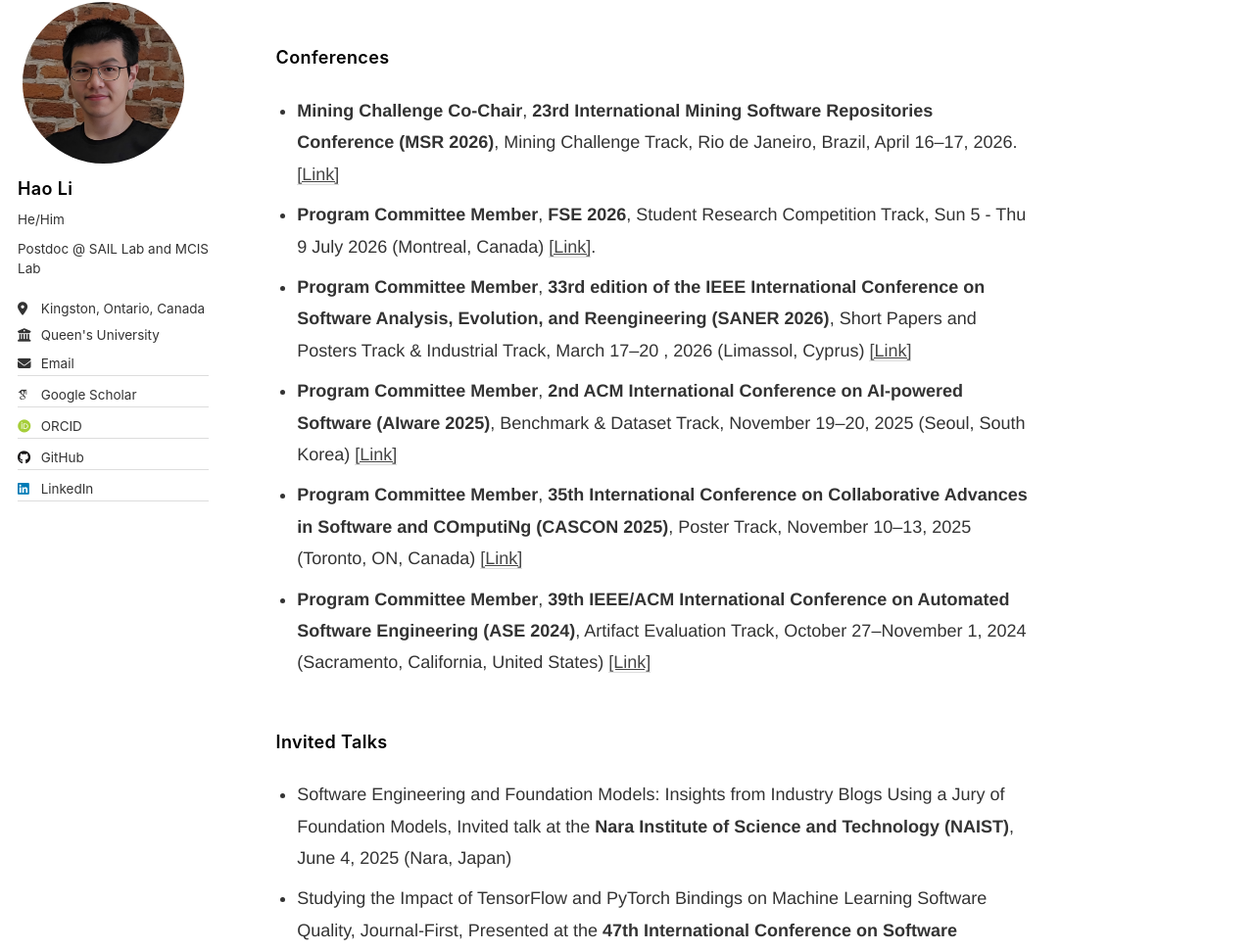
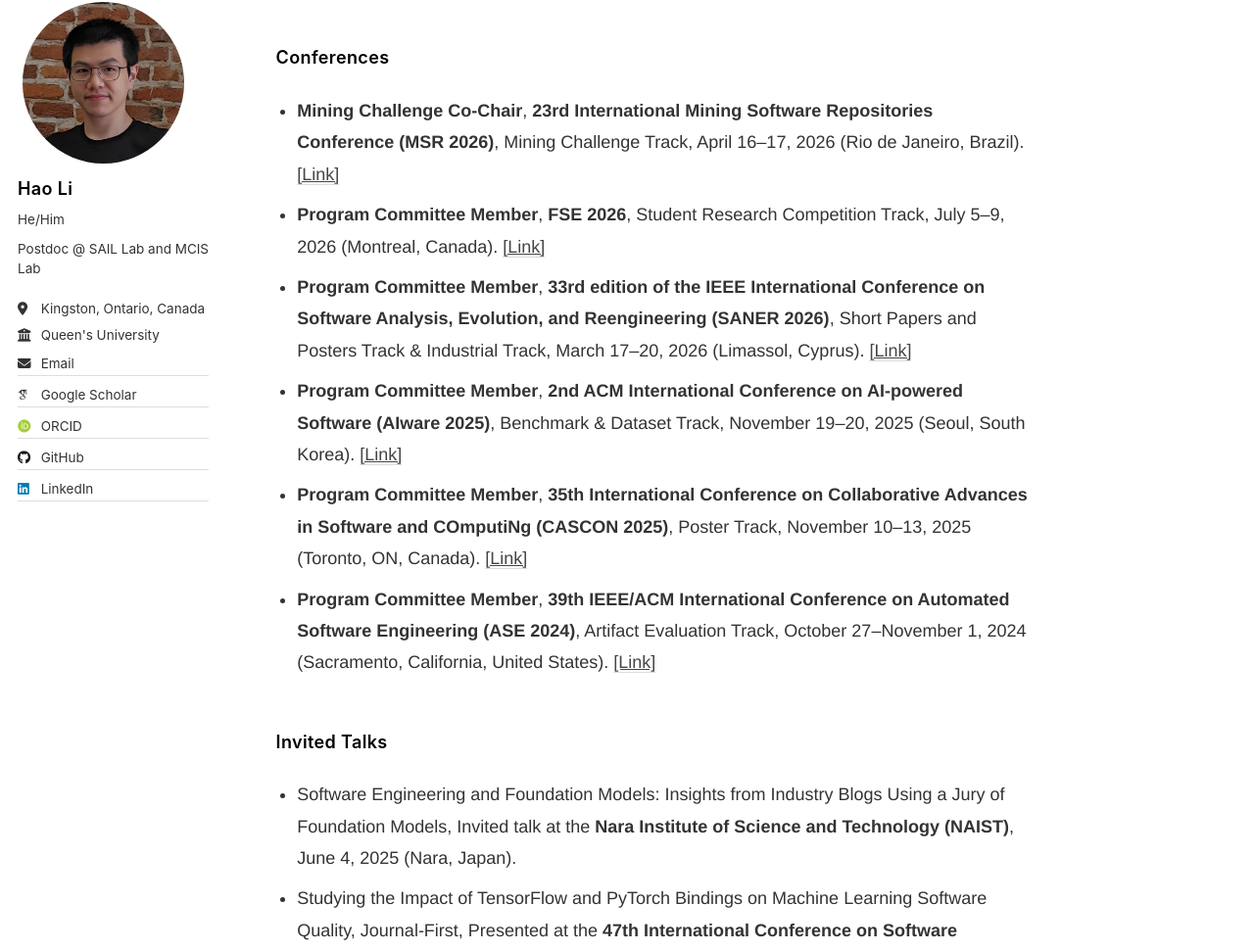
Before and after one commit to Leo-LiHao/Leo-LiHao.github.io, a Jekyll site: the page built from _pages/about.md, in a window 1280 px wide and 1400 px high, scrolled down 3280 px. Shown: the part 125-1096 px from the top of the window at 98% size. Built offline with Jekyll 4.4.1, drawn with Linux system fonts in a browser that asks for light colours; some web fonts are replaced.

Commit message:
small fixes

```diff
--- a/_pages/about.md
+++ b/_pages/about.md
@@ -80,15 +80,15 @@ For the most up-to-date list of my publications, please see my [Google Scholar p
 ## Academic Services
 
 ### Conferences
-- **Mining Challenge Co‐Chair**, **23rd International Mining Software Repositories Conference (MSR 2026)**, Mining Challenge Track, Rio de Janeiro, Brazil, April 16--17, 2026. [[Link]](https://2026.msrconf.org/track/msr-2026-mining-challenge)
-- **Program Committee Member**, **FSE 2026**, Student Research Competition Track, Sun 5 - Thu 9 July 2026 (Montreal, Canada) [[Link]](https://conf.researchr.org/track/fse-2026/fse-2026-student-research-competition).
-- **Program Committee Member**, **33rd edition of the IEEE International Conference on Software Analysis, Evolution, and Reengineering (SANER 2026)**, Short Papers and Posters Track & Industrial Track, March 17--20 , 2026 (Limassol, Cyprus) [[Link]](https://conf.researchr.org/track/saner-2026/saner-2026-short-papers-and-posters-track)
-- **Program Committee Member**, **2nd ACM International Conference on AI-powered Software (AIware 2025)**, Benchmark & Dataset Track, November 19--20, 2025 (Seoul, South Korea) [[Link]](https://2025.aiwareconf.org/track/aiware-2025-benchmark---dataset-track)
-- **Program Committee Member**, **35th International Conference on Collaborative Advances in Software and COmputiNg (CASCON 2025)**, Poster Track, November 10--13, 2025 (Toronto, ON, Canada) [[Link]](https://conf.researchr.org/track/cascon-2025/posters-track)
-- **Program Committee Member**, **39th IEEE/ACM International Conference on Automated Software Engineering (ASE 2024)**, Artifact Evaluation Track, October 27--November 1, 2024 (Sacramento, California, United States) [[Link]](https://conf.researchr.org/track/ase-2024/ase-2024-artifact-evaluation-track)
+- **Mining Challenge Co‐Chair**, **23rd International Mining Software Repositories Conference (MSR 2026)**, Mining Challenge Track, April 16--17, 2026 (Rio de Janeiro, Brazil). [[Link]](https://2026.msrconf.org/track/msr-2026-mining-challenge)
+- **Program Committee Member**, **FSE 2026**, Student Research Competition Track, July 5--9, 2026 (Montreal, Canada). [[Link]](https://conf.researchr.org/track/fse-2026/fse-2026-student-research-competition)
+- **Program Committee Member**, **33rd edition of the IEEE International Conference on Software Analysis, Evolution, and Reengineering (SANER 2026)**, Short Papers and Posters Track & Industrial Track, March 17--20, 2026 (Limassol, Cyprus). [[Link]](https://conf.researchr.org/track/saner-2026/saner-2026-short-papers-and-posters-track)
+- **Program Committee Member**, **2nd ACM International Conference on AI-powered Software (AIware 2025)**, Benchmark & Dataset Track, November 19--20, 2025 (Seoul, South Korea). [[Link]](https://2025.aiwareconf.org/track/aiware-2025-benchmark---dataset-track)
+- **Program Committee Member**, **35th International Conference on Collaborative Advances in Software and COmputiNg (CASCON 2025)**, Poster Track, November 10--13, 2025 (Toronto, ON, Canada). [[Link]](https://conf.researchr.org/track/cascon-2025/posters-track)
+- **Program Committee Member**, **39th IEEE/ACM International Conference on Automated Software Engineering (ASE 2024)**, Artifact Evaluation Track, October 27--November 1, 2024 (Sacramento, California, United States). [[Link]](https://conf.researchr.org/track/ase-2024/ase-2024-artifact-evaluation-track)
 
 ### Invited Talks
-- Software Engineering and Foundation Models: Insights from Industry Blogs Using a Jury of Foundation Models, Invited talk at the **Nara Institute of Science and Technology (NAIST)**, June 4, 2025 (Nara, Japan)
+- Software Engineering and Foundation Models: Insights from Industry Blogs Using a Jury of Foundation Models, Invited talk at the **Nara Institute of Science and Technology (NAIST)**, June 4, 2025 (Nara, Japan).
 - Studying the Impact of TensorFlow and PyTorch Bindings on Machine Learning Software Quality, Journal-First, Presented at the **47th International Conference on Software Engineering (ICSE 2025)**, May 2, 2025 (Ottawa, ON, Canada). [[Link]](https://conf.researchr.org/details/icse-2025/icse-2025-journal-first-papers/1/Studying-the-Impact-of-TensorFlow-and-PyTorch-Bindings-on-Machine-Learning-Software-Q)
 - Software Engineering and Foundation Models: Insights from Industry Blogs Using a Jury of Foundation Models, Software Engineering in Practice (SEIP), Presented at the **47th International Conference on Software Engineering (ICSE 2025)**, May 2, 2025 (Ottawa, ON, Canada). [[Link]](https://conf.researchr.org/details/icse-2025/icse-2025-software-engineering-in-practice/54/Software-Engineering-and-Foundation-Models-Insights-from-Industry-Blogs-Using-a-Jury)
 - Bridging the Language Gap: An Empirical Study of Bindings for Open Source Machine Learning Libraries Across Software Package Ecosystems, Journal-First, Presented at the **47th International Conference on Software Engineering (ICSE 2025)**, April 30, 2025 (Ottawa, ON, Canada).  [[Link]](https://conf.researchr.org/details/icse-2025/icse-2025-journal-first-papers/76/Bridging-the-Language-Gap-An-Empirical-Study-of-Bindings-for-Open-Source-Machine-Lea)
```
